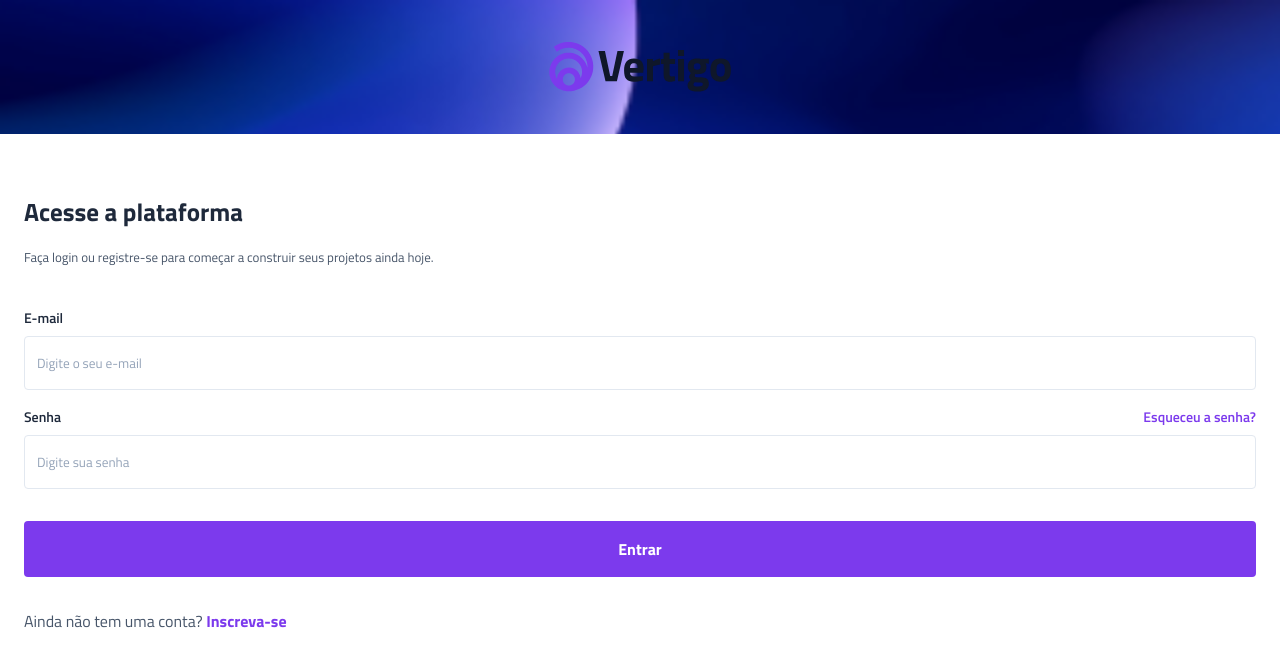
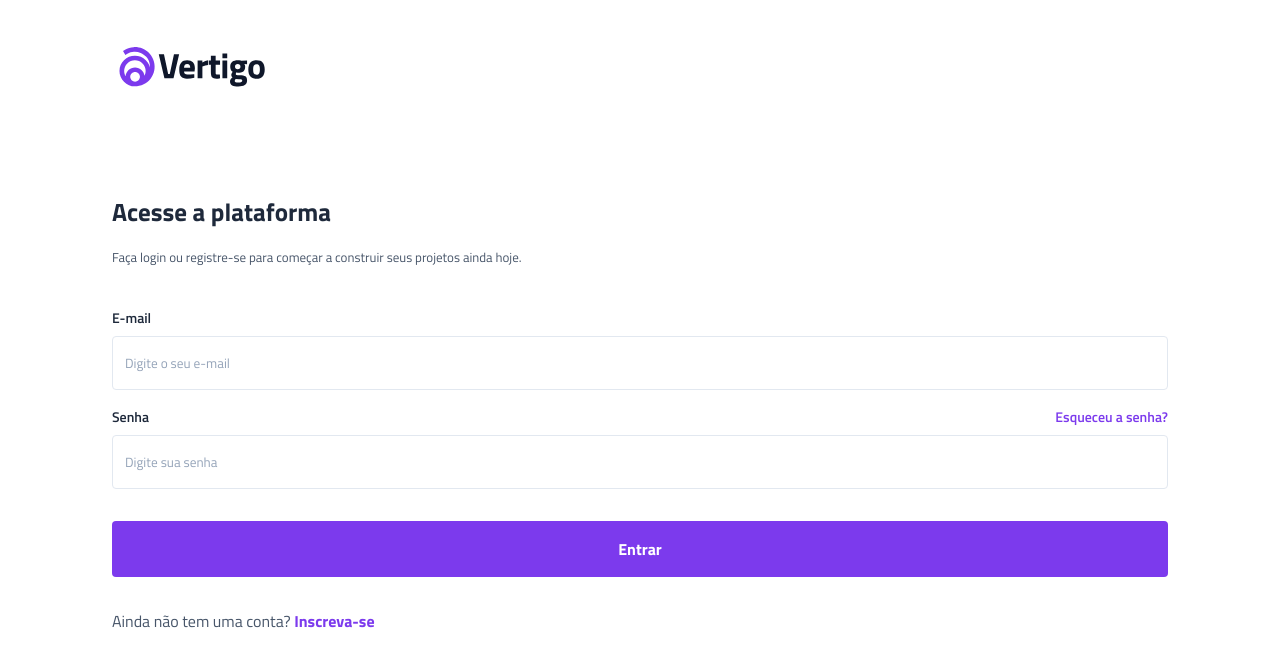
Before and after one commit to eduardabistaffa/projeto_vertigo, a plain HTML site: page index.html in a window 1280 px wide. Drawn offline with Linux system fonts and the light colour scheme.

Commit message:
primeiros ajustes do desktop

```diff
--- a/index.html
+++ b/index.html
@@ -10,8 +10,9 @@
     <title>Vertigo</title>
 </head>
 <body>
+  <div class="conteudo">
   <header>
-    <img src="./imagens/logo.svg" alt="logo">
+     <img src="./imagens/logo.svg" alt="logo">
  </header>
 
  <main>
@@ -42,5 +43,7 @@
          </p>
 
    </section>
+   </main>
+  </div>
 </body>
 </html>
--- a/style.css
+++ b/style.css
@@ -109,3 +109,17 @@ header {
     font-weight: 700;
     font-size: 1rem;
 }
+
+@media(min-width:1000px) {
+    header {
+        background: none;
+        justify-content: flex-start;
+        padding-inline: 7rem;
+    }
+    header img {
+        width:10rem;
+    }
+    main {
+        padding-inline: 7rem;
+    }
+}
```
Also changed, not shown: img.svg (added).
